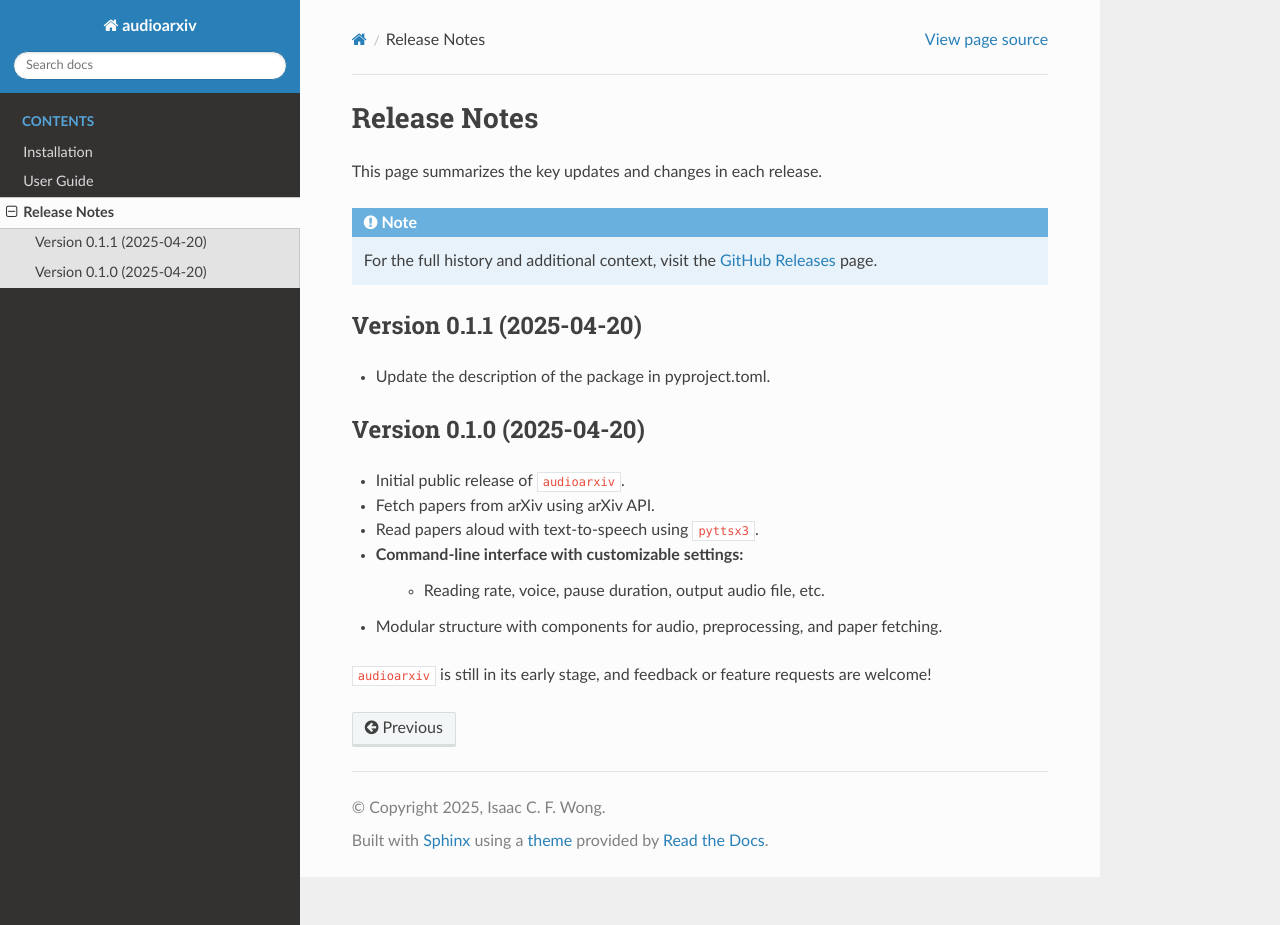
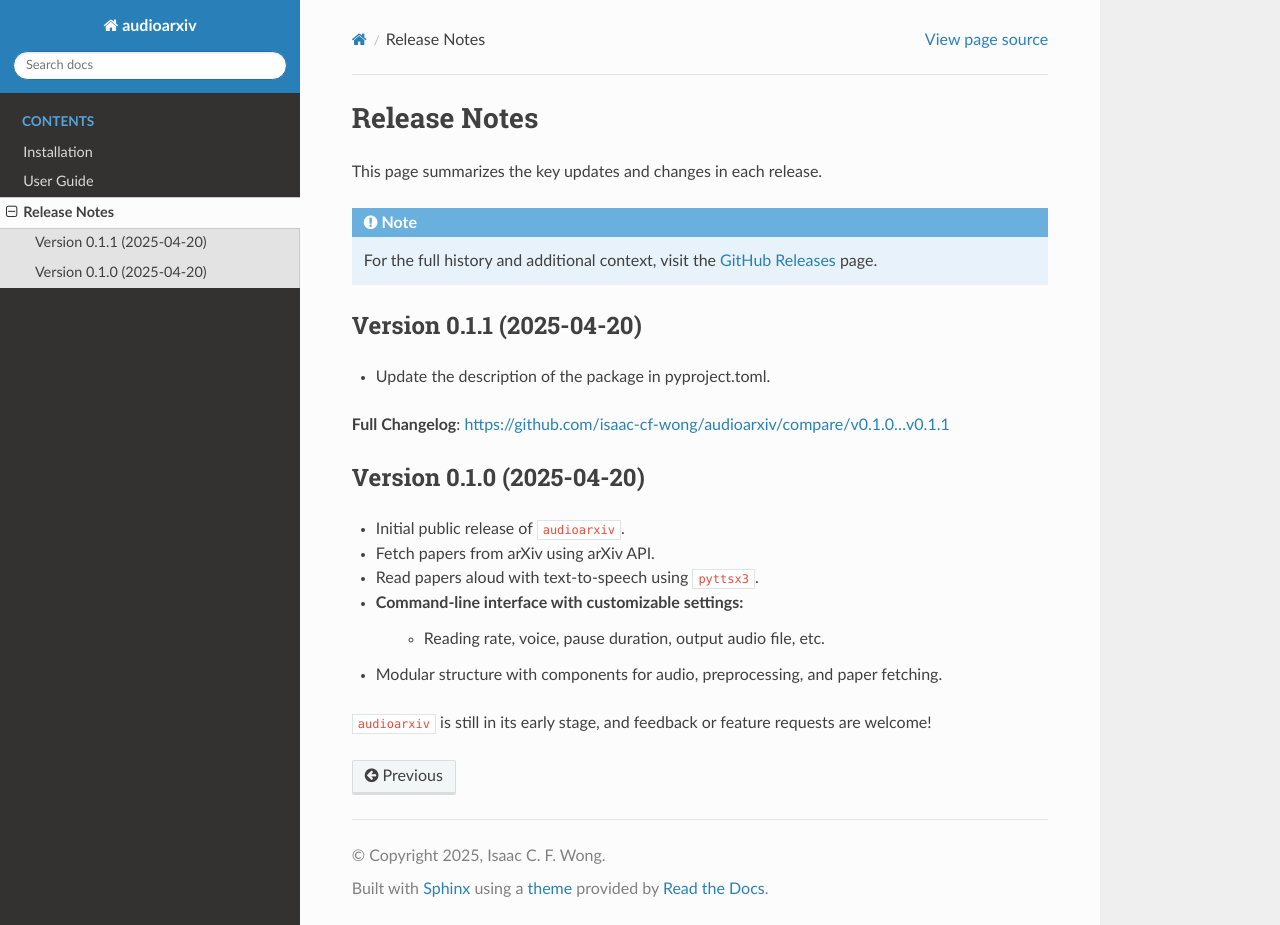
Before and after one commit to isaac-cf-wong/audioarxiv, a Sphinx documentation site: the page built from docs/release_notes.rst, in a window 1280 px wide and 925 px high. Built offline with Sphinx 7.4.7 and the Read the Docs theme 3.1.0, drawn with Linux system fonts in a browser that asks for light colours.

Commit message:
Add link to full changelog in docs

```diff
--- a/docs/release_notes.rst
+++ b/docs/release_notes.rst
@@ -12,6 +12,8 @@ Version 0.1.1 (2025-04-20)
 --------------------------
 - Update the description of the package in pyproject.toml.
 
+**Full Changelog**: https://github.com/isaac-cf-wong/audioarxiv/compare/v0.1.0...v0.1.1
+
 Version 0.1.0 (2025-04-20)
 --------------------------
 
```
